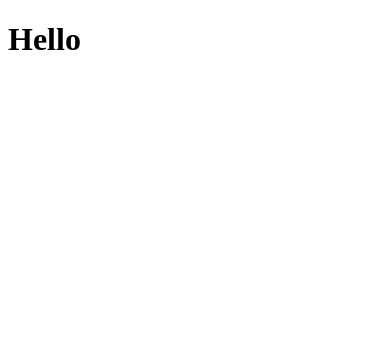
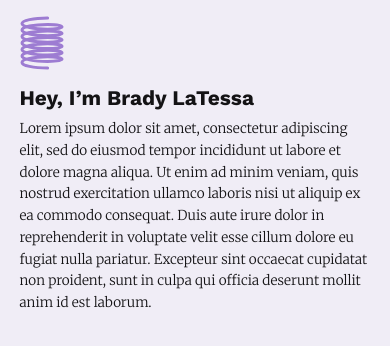
Before and after one commit to blatessa/brady.latessa.net, a plain HTML site: page index.html in a window 390 px wide. Drawn offline with nearby package versions, Linux system fonts and the light colour scheme.

Commit message:
created general feel for the site

```diff
--- a/index.html
+++ b/index.html
@@ -1,4 +1,57 @@
 <!DOCTYPE html>
-<body>
-  <h1>Hello</h1>
-</body>
+<html lang="en">
+  <head>
+    <meta charset="UTF-8" />
+    <meta name="viewport" content="width=device-width, initial-scale=1.0" />
+    <meta
+      name="description"
+      content="Brady LaTessa's personal portfolio site showcasing projects, skills, and professional information."
+    />
+    <meta
+      name="keywords"
+      content="Brady LaTessa, Portfolio, Personal Website, Projects, Professional"
+    />
+    <meta name="author" content="Brady LaTessa" />
+    <link rel="icon" type="image/svg+xml" href="./assets/Spiral 3.svg" />
+    <link rel="preconnect" href="https://fonts.googleapis.com" />
+    <link rel="preconnect" href="https://fonts.gstatic.com" crossorigin />
+    <link
+      href="https://fonts.googleapis.com/css2?family=Merriweather:ital,wght@0,300;0,400;0,700;0,900;1,300;1,400;1,700;1,900&family=Work+Sans:ital,wght@0,100..900;1,100..900&display=swap"
+      rel="stylesheet"
+    />
+    <title>Brady LaTessa | Portfolio</title>
+    <link rel="stylesheet" href="styles.css" />
+  </head>
+  <body>
+    <header class="header">
+      <div class="icon-container">
+        <svg
+          width="44"
+          height="54"
+          viewBox="0 0 44 54"
+          fill="none"
+          xmlns="http://www.w3.org/2000/svg"
+        >
+          <path
+            d="M27.634 2C13.4766 2 2 4.50266 2 7.58984C2 10.677 13.4766 13.1797 27.634 13.1797C35.5681 13.1797 42 12.1203 42 10.8134C42 9.50659 35.5681 8.44719 27.634 8.44719C13.4766 8.44719 2 10.9498 2 14.037C2 17.1242 13.4766 19.627 27.634 19.627C35.5681 19.627 42 18.5675 42 17.2606C42 15.9538 35.5681 14.8944 27.634 14.8944C13.4766 14.8944 2 17.4124 2 20.5185C2 23.6246 13.4766 26.1427 27.634 26.1427C35.5681 26.1427 42 25.0833 42 23.7764C42 22.4695 35.5681 21.4102 27.634 21.4102C13.4766 21.4102 2 23.9128 2 27C2 30.0872 13.4766 32.5898 27.634 32.5898C35.5681 32.5898 42 31.5305 42 30.2236C42 28.9167 35.5681 27.8573 27.634 27.8573C13.4766 27.8573 2 30.36 2 33.4472C2 36.5344 13.4766 39.037 27.634 39.037C35.5681 39.037 42 37.9776 42 36.6709C42 35.364 35.5681 34.3045 27.634 34.3045C13.4766 34.3045 2 36.8073 2 39.8943C2 42.9815 13.4766 45.4842 27.634 45.4842C35.5681 45.4842 42 44.4248 42 43.1179C42 41.8112 35.5681 40.7518 27.634 40.7518C13.4766 40.7518 2 43.2697 2 46.3758C2 49.4819 13.4766 52 27.634 52"
+            stroke="#9D7CD2"
+            stroke-width="3"
+            stroke-linecap="round"
+          />
+        </svg>
+      </div>
+      <div class="content-container">
+        <h1>Hey, I’m Brady LaTessa</h1>
+        <p>
+          Lorem ipsum dolor sit amet, consectetur adipiscing elit, sed do
+          eiusmod tempor incididunt ut labore et dolore magna aliqua. Ut enim ad
+          minim veniam, quis nostrud exercitation ullamco laboris nisi ut
+          aliquip ex ea commodo consequat. Duis aute irure dolor in
+          reprehenderit in voluptate velit esse cillum dolore eu fugiat nulla
+          pariatur. Excepteur sint occaecat cupidatat non proident, sunt in
+          culpa qui officia deserunt mollit anim id est laborum.
+        </p>
+      </div>
+    </header>
+  </body>
+</html>
--- /dev/null
+++ b/styles.css
@@ -0,0 +1,83 @@
+:root {
+  --background-color: #f0edf6;
+  --text-color: #141315;
+  --icon-color: #9d7cd2;
+}
+
+* {
+  box-sizing: border-box;
+}
+
+body,
+h1,
+p {
+  margin: 0;
+  padding: 0;
+}
+
+body {
+  background-color: var(--background-color);
+  color: var(--text-color);
+  font-family: "Merriweather", serif;
+  font-weight: 300;
+}
+
+.header {
+  padding: 32px 10% 0;
+}
+
+.icon-container {
+  width: 50px;
+  height: 50px;
+  margin-bottom: 30px;
+}
+
+.content-container {
+  max-width: 540px;
+}
+
+.content-container h1 {
+  font-family: "Work Sans", sans-serif;
+  font-weight: 700;
+  font-size: 1.5em; /* Smaller header */
+  margin-bottom: 8px; /* Reduce space between header and paragraph */
+}
+
+.content-container p {
+  line-height: 1.6; /* Adjust the line height for better readability */
+  font-size: 1em; /* Slightly smaller paragraph text */
+}
+
+/* Responsive design adjustments */
+@media (max-width: 768px) {
+  .header {
+    padding: 24px 5%; /* Less padding on smaller screens */
+  }
+
+  .content-container {
+    max-width: 100%; /* Allow the container to be more fluid on small screens */
+  }
+
+  .content-container h1 {
+    font-size: 1.5em; /* Slightly smaller header on smaller screens */
+  }
+}
+
+@media (max-width: 480px) {
+  .header {
+    padding: 16px 5%;
+  }
+
+  .icon-container {
+    width: 40px; /* Even smaller icon on very small screens */
+    height: 40px; /* Even smaller icon on very small screens */
+  }
+
+  .content-container h1 {
+    font-size: 1.3em; /* Smaller header on very small screens */
+  }
+
+  .content-container p {
+    font-size: 0.85em; /* Smaller paragraph text on very small screens */
+  }
+}
```
Also changed, not shown: assets/Spiral 3.svg (added).
